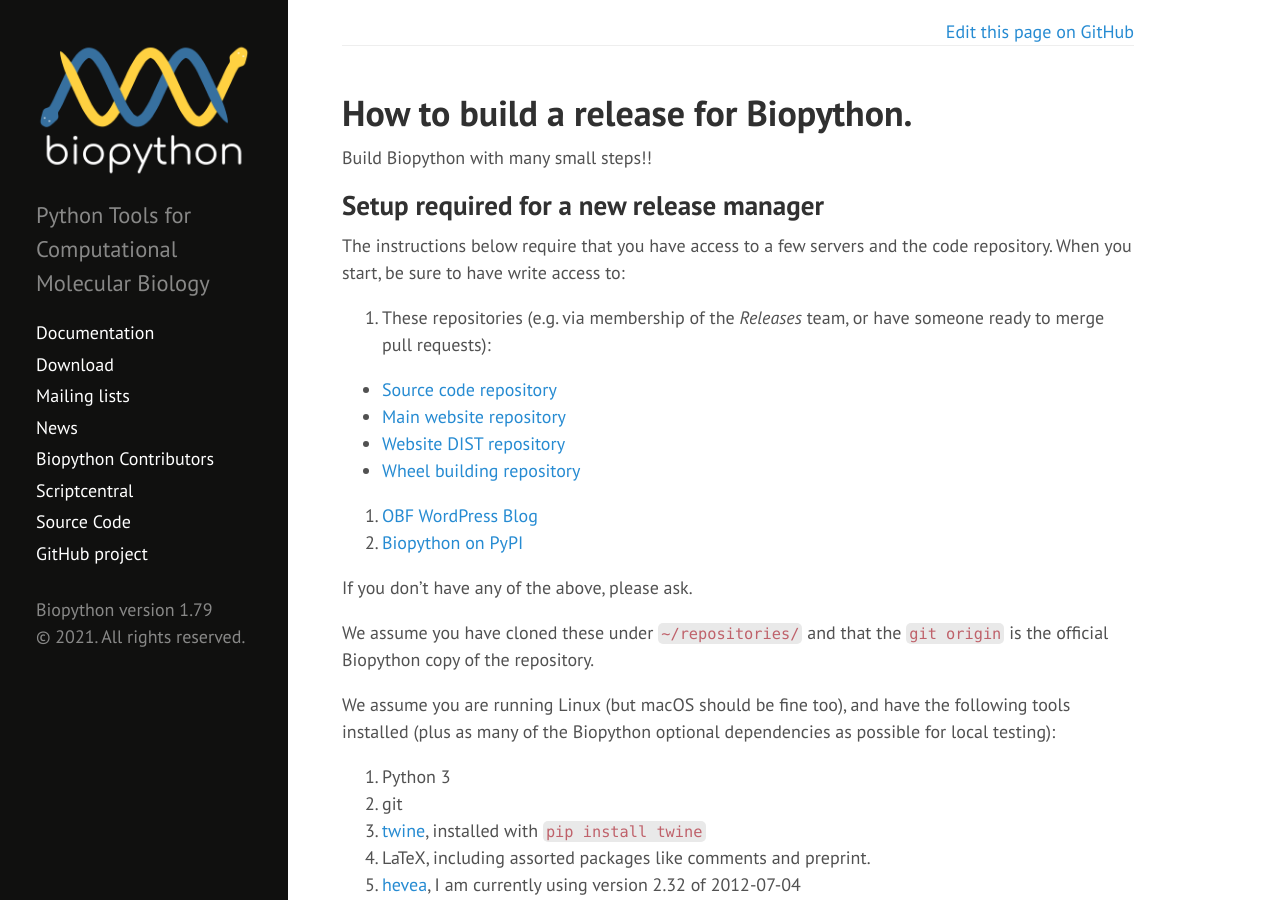
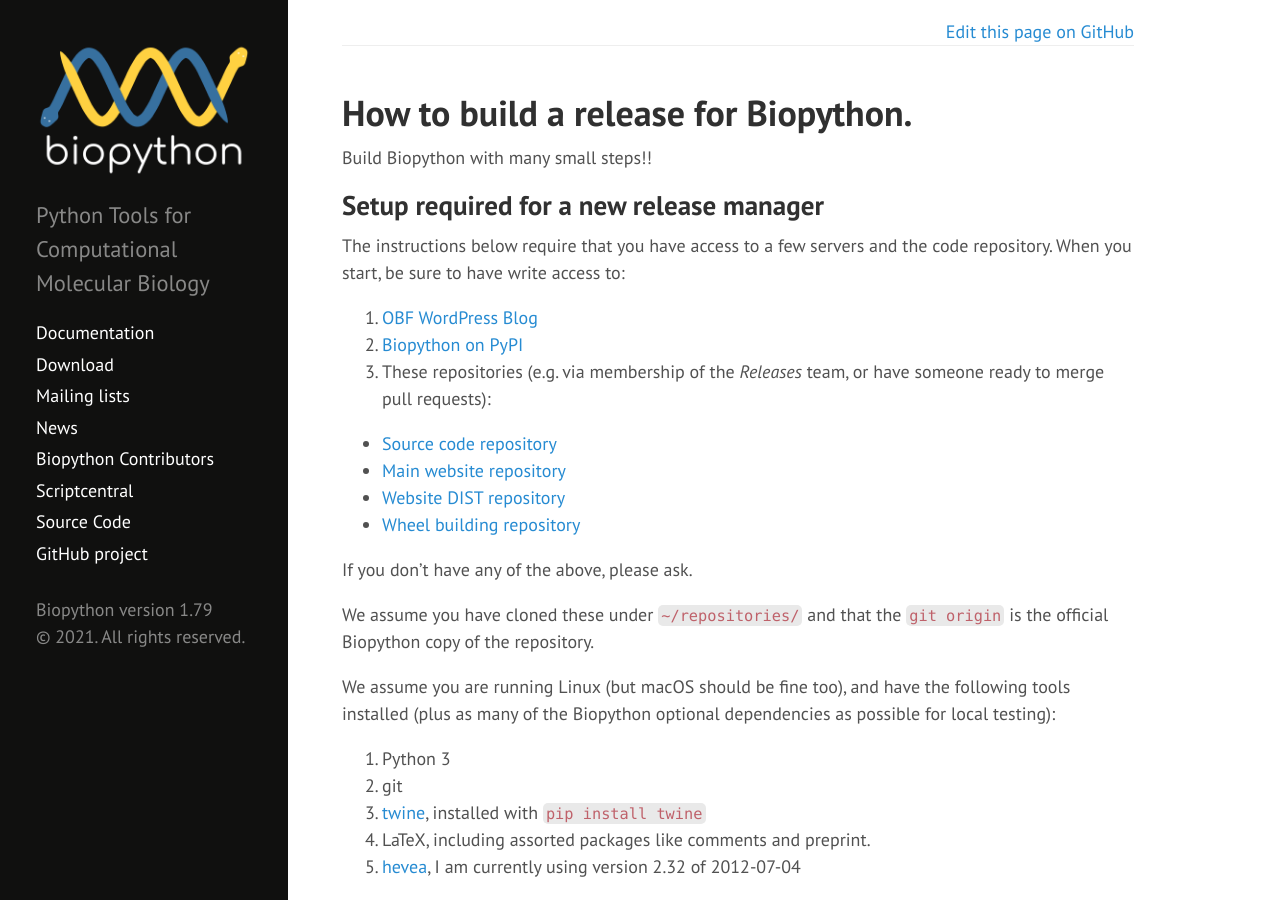
Before and after one commit to biopython/biopython.github.io, a Jekyll site: the page built from wiki/Building_a_release.md, in a window 1280 px wide and 900 px high. Built offline with Jekyll 4.4.1, drawn with Linux system fonts in a browser that asks for light colours.

Commit message:
Reorder list to avoid interruption
This was showing as a second list from 1

```diff
--- a/wiki/Building_a_release.md
+++ b/wiki/Building_a_release.md
@@ -12,15 +12,14 @@ Setup required for a new release manager
 The instructions below require that you have access to a few servers and
 the code repository. When you start, be sure to have write access to:
 
-1. These repositories (e.g. via membership of the *Releases* team, or have someone ready to merge pull requests):
+1. [OBF WordPress Blog](https://www.open-bio.org)
+2. [Biopython on PyPI](https://pypi.python.org/pypi/biopython)
+3. These repositories (e.g. via membership of the *Releases* team, or have someone ready to merge pull requests):
 
   - [Source code repository](https://github.com/biopython/biopython)
   - [Main website repository](https://github.com/biopython/biopython.github.io)
   - [Website DIST repository](https://github.com/biopython/DIST)
   - [Wheel building repository](https://github.com/biopython/biopython-wheels)
-
-2. [OBF WordPress Blog](https://www.open-bio.org)
-3. [Biopython on PyPI](https://pypi.python.org/pypi/biopython)
 
 If you don't have any of the above, please ask.
 
```
